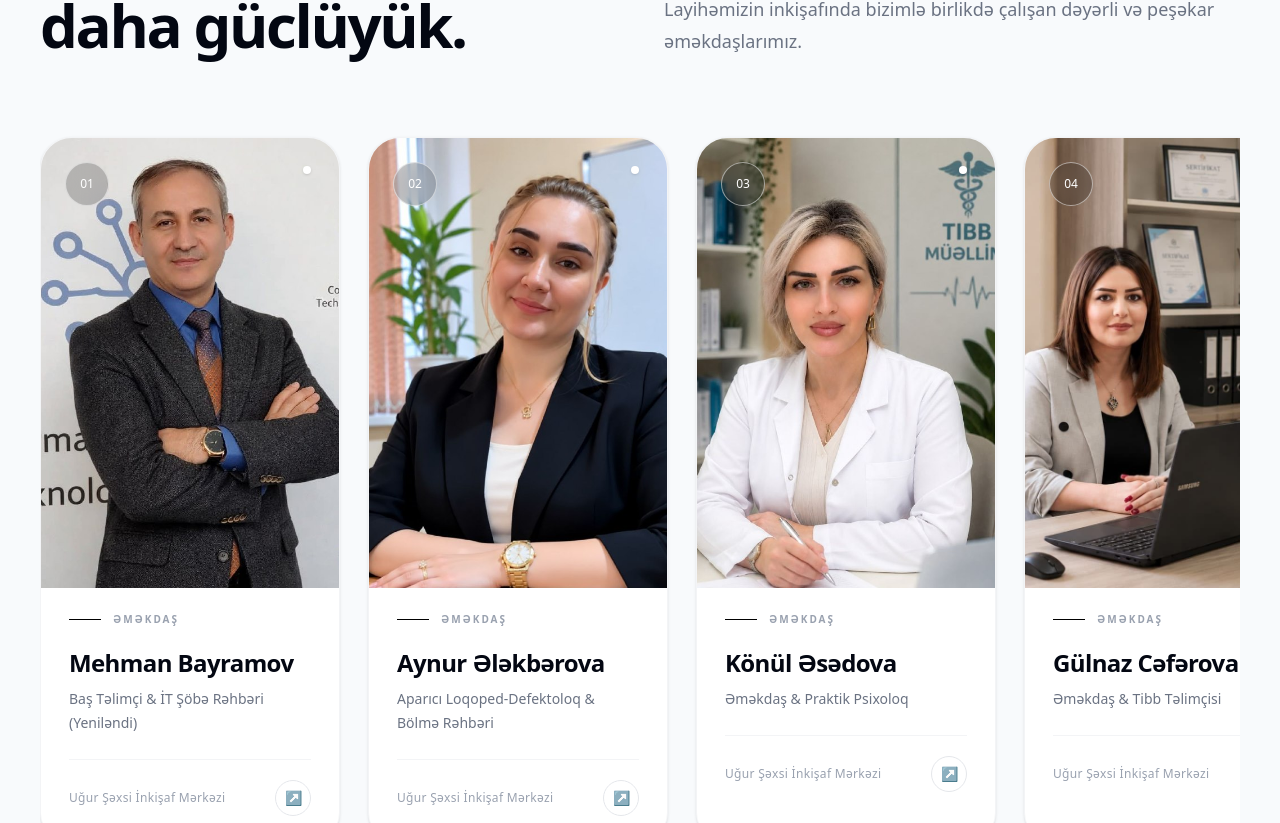
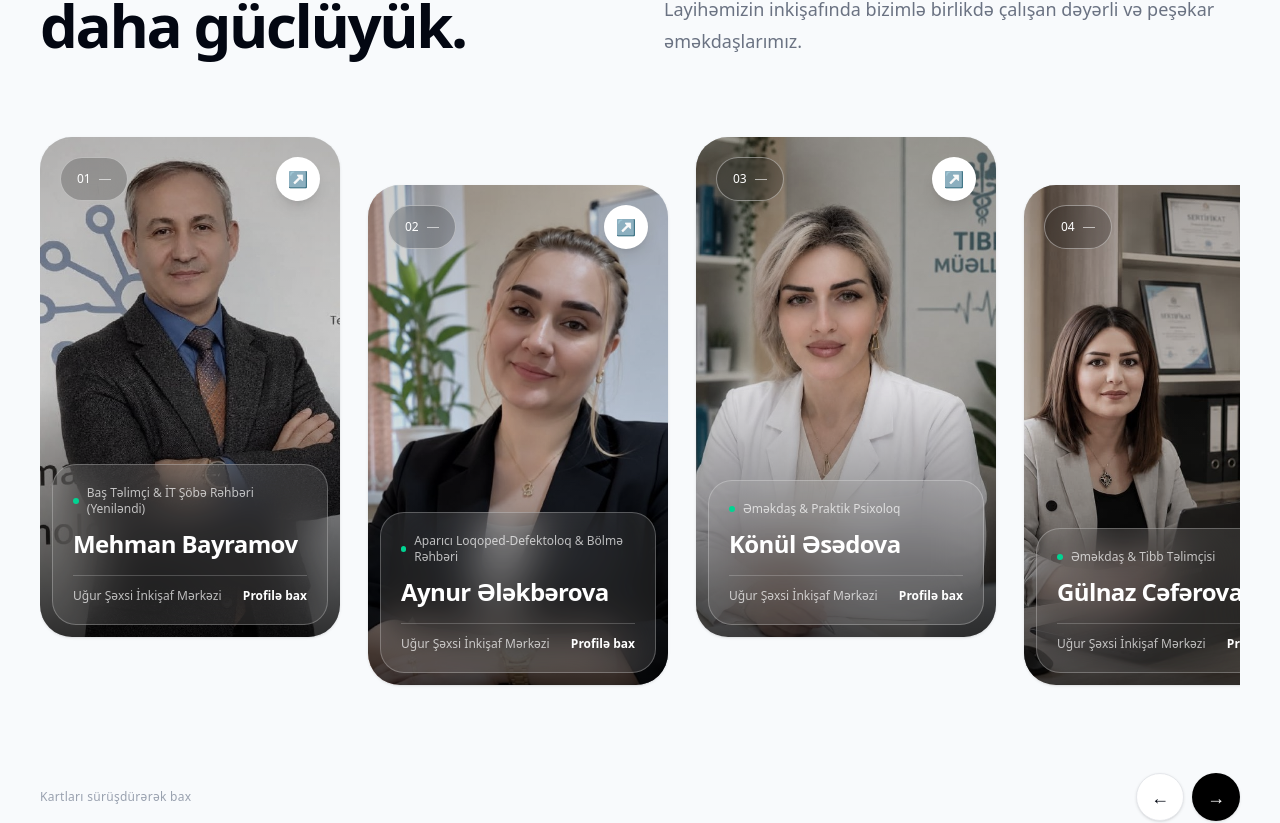
Before and after one commit to Shookrun/ugur-academy, a Next.js app: page / in a window 1280 px wide. Shown: the part 4508-5331 px from the top of the page. Built offline with nearby package versions, Linux system fonts and the light colour scheme; no server answers; the database is empty.

Commit message:
Update PartnersSections.tsx

```diff
--- a/components/ui/PartnersSections.tsx
+++ b/components/ui/PartnersSections.tsx
@@ -211,7 +211,7 @@ export default function Partners() {
 
     const target = event.target as HTMLElement
 
-    if (target.closest("button") || target.closest("a")) return
+    if (target.closest("button")) return
 
     if (event.pointerType === "mouse" && event.button !== 0) return
 
@@ -220,12 +220,6 @@ export default function Partners() {
     activePointerId.current = event.pointerId
     startX.current = event.clientX
     startScrollLeft.current = slider.scrollLeft
-
-    setDragging(true)
-
-    try {
-      slider.setPointerCapture(event.pointerId)
-    } catch {}
   }
 
   const handlePointerMove = (event: PointerEvent<HTMLDivElement>) => {
@@ -241,8 +235,13 @@ export default function Partners() {
 
     const distance = event.clientX - startX.current
 
-    if (Math.abs(distance) > 5) {
+    if (!hasMoved.current && Math.abs(distance) > 5) {
       hasMoved.current = true
+      setDragging(true)
+
+      try {
+        slider.setPointerCapture(event.pointerId)
+      } catch {}
     }
 
     if (!hasMoved.current) return
@@ -361,7 +360,7 @@ export default function Partners() {
         >
           <div
             ref={sliderRef}
-            className={`flex gap-7 overflow-x-auto overflow-y-hidden py-6 select-none [scrollbar-width:none] [&::-webkit-scrollbar]:hidden ${
+            className={`flex gap-7 overflow-x-auto overflow-y-hidden pb-16 pt-6 select-none [scrollbar-width:none] [&::-webkit-scrollbar]:hidden ${
               dragging ? "cursor-grabbing" : "cursor-grab"
             }`}
             style={{
@@ -383,7 +382,9 @@ export default function Partners() {
                 <article
                   key={partner.id || partner.slug || partner.name}
                   data-partner-card
-                  className={`group relative w-[78vw] max-w-[300px] shrink-0 overflow-hidden rounded-[2rem] border border-gray-100 bg-white shadow-sm transform transition-all duration-700 ease-[cubic-bezier(0.22,1,0.36,1)] hover:-translate-y-2 hover:shadow-xl ${
+                  className={`group relative w-[78vw] max-w-[300px] shrink-0 transform transition-all duration-700 ease-[cubic-bezier(0.22,1,0.36,1)] ${
+                    index % 2 === 1 ? "sm:mt-12" : ""
+                  } ${
                     isVisible
                       ? "translate-y-0 opacity-100"
                       : "translate-y-20 opacity-0"
@@ -394,57 +395,55 @@ export default function Partners() {
                       : "0ms",
                   }}
                 >
-                  <div className="relative h-[300px] min-[420px]:h-[340px] overflow-hidden bg-gray-100 sm:h-[430px] lg:h-[450px]">
+                  <Link
+                    href={slug ? `/emekdaslar/${slug}` : "/emekdaslar"}
+                    draggable={false}
+                    aria-label={`${partner.name} profilinə bax`}
+                    onClick={(event) => {
+                      if (hasMoved.current) event.preventDefault()
+                    }}
+                    className="relative block h-[390px] overflow-hidden rounded-[2rem] bg-gray-200 shadow-sm transition-all duration-500 ease-[cubic-bezier(0.22,1,0.36,1)] hover:-translate-y-2 hover:shadow-2xl focus-visible:outline-none focus-visible:ring-4 focus-visible:ring-black/20 min-[420px]:h-[430px] sm:h-[480px] lg:h-[500px]"
+                  >
                     <Image
                       src={partner.logo}
-                      alt={partner.name}
+                      alt=""
                       fill
                       draggable={false}
                       sizes="(max-width: 639px) 300px, (max-width: 1023px) 350px, 380px"
-                      className="pointer-events-none object-cover transition-transform duration-700 group-hover:scale-105"
+                      className="pointer-events-none object-cover grayscale-[0.35] transition-all duration-700 group-hover:scale-105 group-hover:grayscale-0"
                     />
 
-                    <div className="pointer-events-none absolute inset-0 bg-gradient-to-t from-black/40 via-black/0 to-transparent opacity-0 transition-opacity duration-500 group-hover:opacity-100" />
+                    <div className="pointer-events-none absolute inset-0 bg-gradient-to-t from-black/75 via-black/10 to-black/20" />
 
-                    <div className="absolute left-6 top-6 flex h-11 w-11 items-center justify-center rounded-full border border-white/50 bg-black/20 text-xs font-medium text-white backdrop-blur-md">
-                      {String(index + 1).padStart(2, "0")}
+                    <div className="absolute left-5 top-5 flex h-11 items-center gap-2 rounded-full border border-white/40 bg-black/20 pl-4 pr-4 text-xs font-medium text-white backdrop-blur-md">
+                      <span>{String(index + 1).padStart(2, "0")}</span>
+                      <span className="h-px w-3 bg-white/60 transition-all duration-500 group-hover:w-6" />
                     </div>
 
-                    <div className="absolute right-7 top-7 h-2 w-2 rounded-full bg-white shadow" />
-                  </div>
-
-                  <div className="px-5 pb-5 pt-5 sm:px-7 sm:pb-7 sm:pt-6">
-                    <div className="mb-3 flex items-center gap-3 sm:mb-5">
-                      <span className="h-px w-8 bg-black" />
-                      <span className="text-[10px] font-semibold uppercase tracking-[0.2em] text-gray-400">
-                        Əməkdaş
-                      </span>
+                    <div className="absolute right-5 top-5 flex h-11 w-11 items-center justify-center rounded-full bg-white text-base text-gray-950 shadow-lg transition-all duration-500 group-hover:rotate-45 group-hover:scale-110">
+                      ↗
                     </div>
 
-                    <h3 className="text-xl font-semibold tracking-[-0.025em] text-gray-950 sm:text-2xl">
-                      {partner.name}
-                    </h3>
+                    <div className="absolute inset-x-3 bottom-3 rounded-[1.5rem] border border-white/25 bg-white/10 p-5 backdrop-blur-xl transition-all duration-500 group-hover:border-white group-hover:bg-white">
+                      <p className="mb-3 flex items-center gap-2 text-xs font-medium text-white/70 transition-colors duration-500 group-hover:text-gray-500">
+                        <span className="h-1.5 w-1.5 rounded-full bg-emerald-400" />
+                        {partner.position}
+                      </p>
 
-                    <p className="mt-2 text-sm leading-6 text-gray-500">
-                      {partner.position}
-                    </p>
+                      <h3 className="text-xl font-semibold leading-tight tracking-[-0.025em] text-white transition-colors duration-500 group-hover:text-gray-950 sm:text-2xl">
+                        {partner.name}
+                      </h3>
 
-                    <div className="mt-4 flex items-center justify-between border-t border-gray-100 pt-4 sm:mt-6 sm:pt-5">
-                      <span className="text-xs font-medium tracking-wide text-gray-400">
-                        Uğur Şəxsi İnkişaf Mərkəzi
-                      </span>
-
-                      <Link
-                        href={slug ? `/emekdaslar/${slug}` : "/emekdaslar"}
-                        onClick={(event) => {
-                          if (hasMoved.current) event.preventDefault()
-                        }}
-                        className="flex h-9 w-9 items-center justify-center rounded-full border border-gray-200 text-sm text-gray-500 transition-all duration-300 group-hover:border-black group-hover:bg-black group-hover:text-white"
-                      >
-                        ↗
-                      </Link>
+                      <div className="mt-4 flex items-center justify-between border-t border-white/20 pt-3 transition-colors duration-500 group-hover:border-gray-200">
+                        <span className="text-xs text-white/70 transition-colors duration-500 group-hover:text-gray-500">
+                          Uğur Şəxsi İnkişaf Mərkəzi
+                        </span>
+                        <span className="text-xs font-semibold text-white transition-all duration-500 group-hover:translate-x-1 group-hover:text-gray-950">
+                          Profilə bax
+                        </span>
+                      </div>
                     </div>
-                  </div>
+                  </Link>
                 </article>
               )
             })}
```
